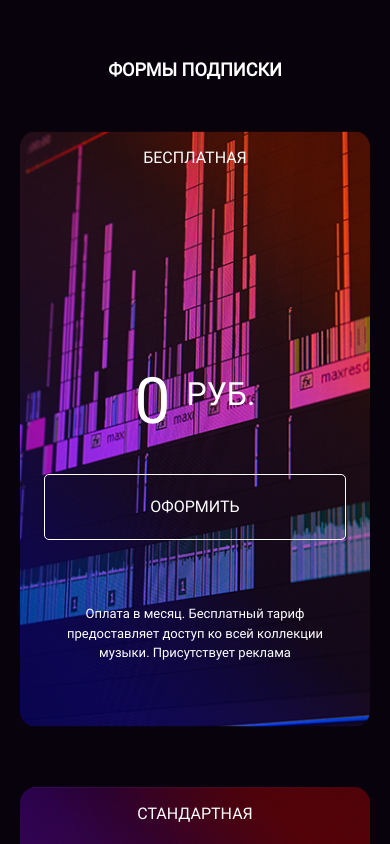
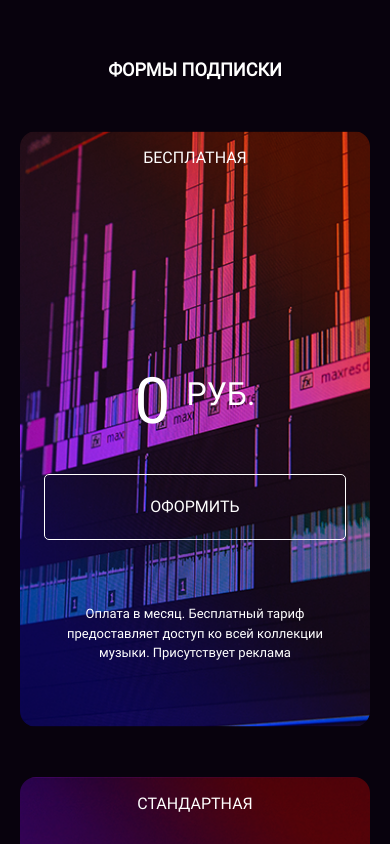
Before and after one commit to Rrudger/layout-designer-project-lvl2, a plain HTML site: page src/index.html in a window 390 px wide. Shown: the part 920-1764 px from the top of the page. Drawn offline with Linux system fonts and the light colour scheme.

Commit message:
update price mobile

```diff
--- a/src/scss/_page-pricing.scss
+++ b/src/scss/_page-pricing.scss
@@ -76,8 +76,7 @@
   .items {
     grid-template-columns: 1fr;
     grid-template-rows: 1fr 1fr 1fr;
-    grid-gap: 60px;
-    margin-bottom: 50px;
+    grid-gap: 50px;
   }
 
   .pricing-value {
```
Also changed, not shown: src/css/app.css, 1 other file.
